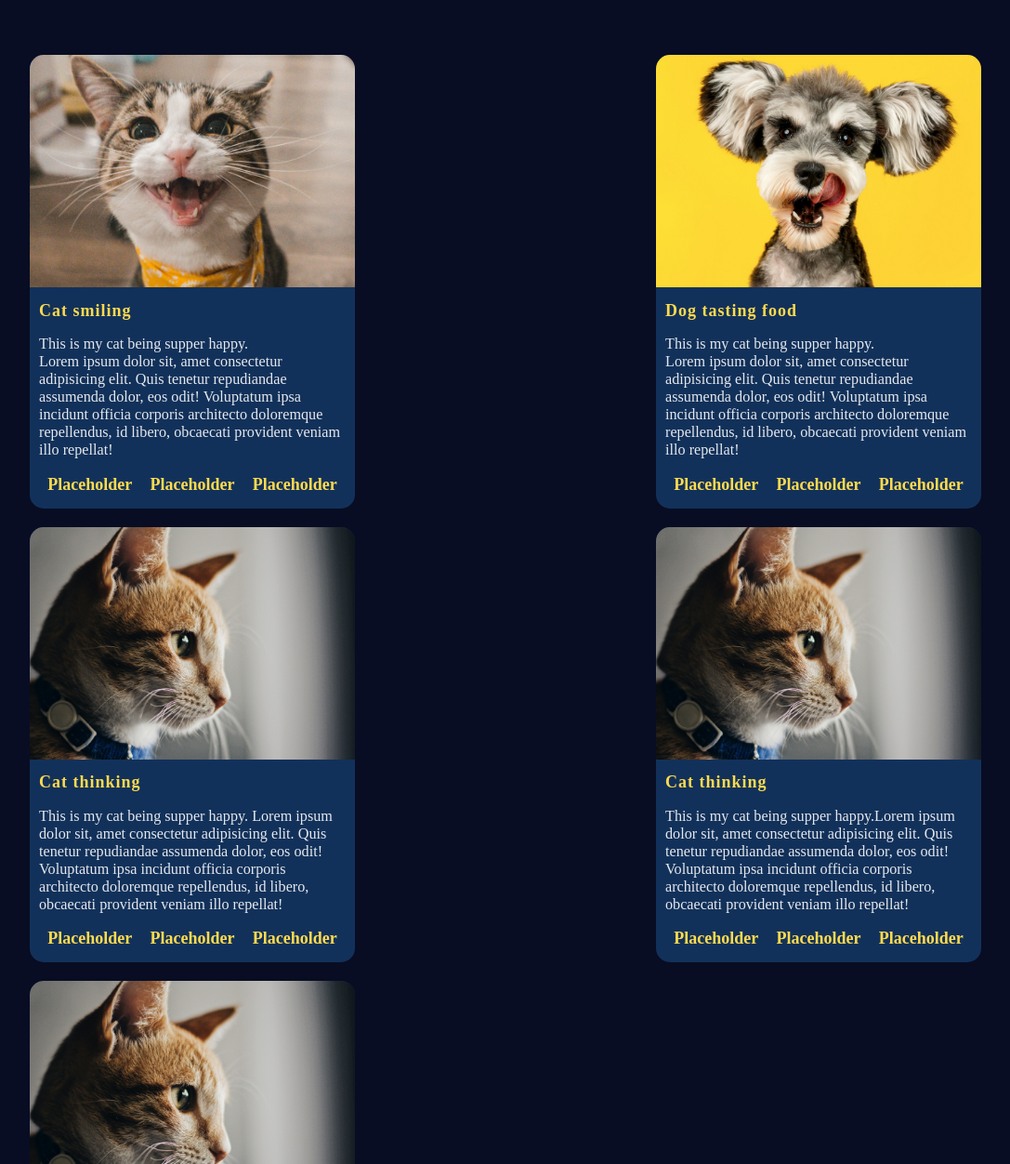
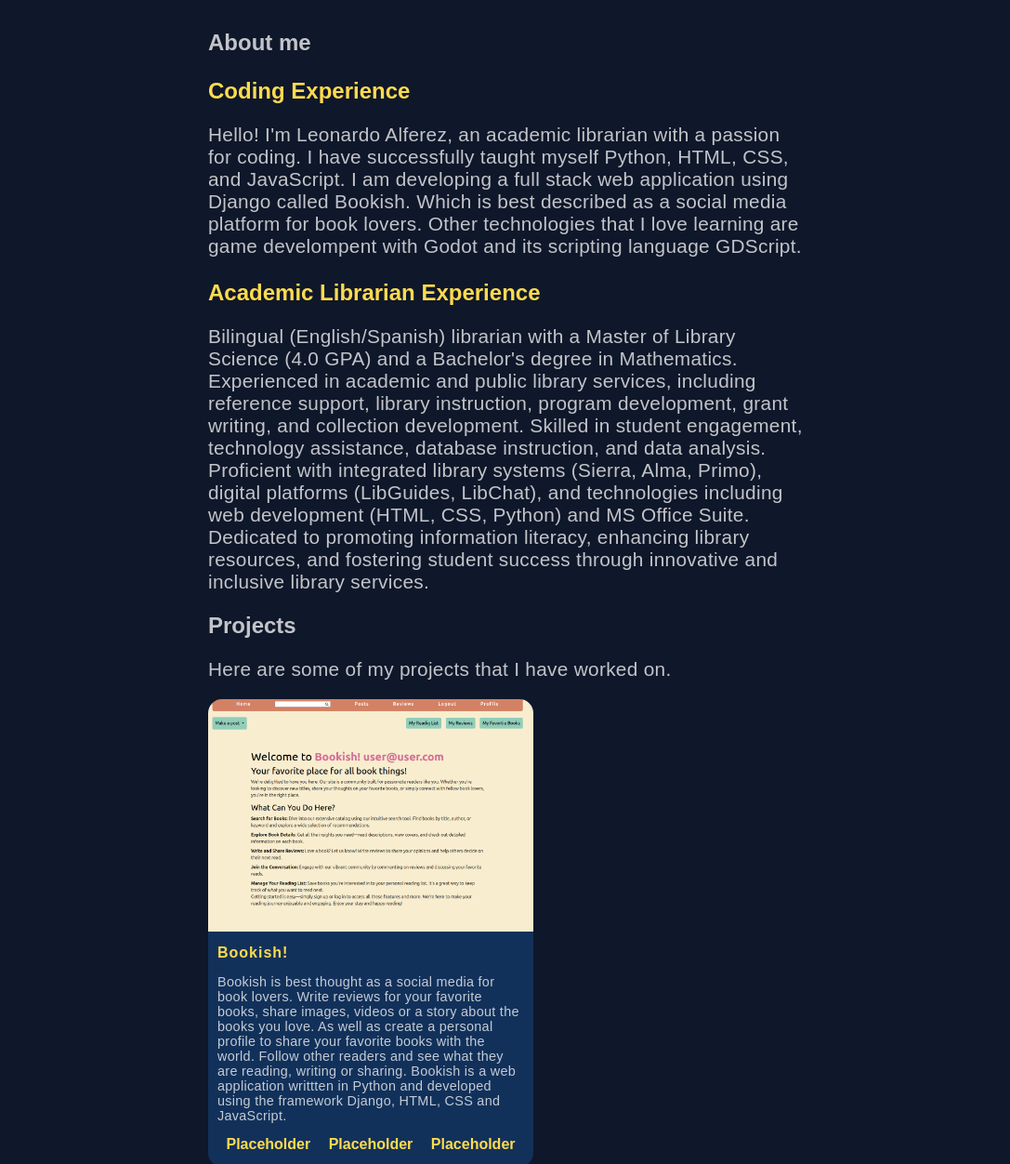
Before and after one commit to LimitsAtInfinity01/leo_alferez_portfolio, an Eleventy site: page src/index.html in a window 1280 px wide. Shown: the part 214-1466 px from the top of the page at 93% size, without its empty margins (96-1183 px from the left). Built offline with nearby package versions, Linux system fonts and the light colour scheme; Eleventy itself is replaced by a stand-in of ours; files that its build step writes are made by us from their sources; a web font is replaced by a local one.

Commit message:
worked on About section

```diff
--- a/src/_includes/layout.njk
+++ b/src/_includes/layout.njk
@@ -4,6 +4,9 @@
     <meta charset="UTF-8">
     <meta name="viewport" content="width=device-width, initial-scale=1.0">
     <link rel="stylesheet" href="/styles/layout.css">
+    <link rel="preconnect" href="https://rsms.me/">
+    <link rel="stylesheet" href="https://rsms.me/inter/inter.css">
+
     <title>{{ Home }}</title>
 </head>
 <body>
--- a/src/index.html
+++ b/src/index.html
@@ -3,20 +3,50 @@ title: Home
 layout: layout.njk
 ---
 
+<main class="main-container">
+
         <h1 class="title container">Welcome</h1>
+        <div class="About-me">
+            <div class="about-me-image"></div>
+            <div class="about-me-text">
+                <h2>About me</h2>
+                <div>
+                    <h3 class="">Coding Experience</h3>
+                    <p>
+                        Hello! I'm Leonardo Alferez, an academic librarian with a passion for coding. I have successfully taught myself Python, HTML, CSS, and JavaScript.
+                        I am developing a full stack web application using Django called <span>Bookish</span>. Which is best described as a social media platform for book lovers.
+                        Other technologies that I love learning are game develompent with Godot and its scripting language GDScript.
+                    </p>
+                    <h3>Academic Librarian Experience</h3>
+                    <p>
+                        Bilingual (English/Spanish) librarian with a Master of Library Science (4.0 GPA) and a Bachelor's degree in Mathematics.
+                        Experienced in academic and public library services, including reference support, library instruction, program
+                        development, grant writing, and collection development. Skilled in student engagement, technology assistance, database
+                        instruction, and data analysis. Proficient with integrated library systems (Sierra, Alma, Primo), digital platforms (LibGuides,
+                        LibChat), and technologies including web development (HTML, CSS, Python) and MS Office Suite. Dedicated to promoting
+                        information literacy, enhancing library resources, and fostering student success through innovative and inclusive library
+                        services.
+                    </p>
+                </div>
+                <a href=""></a>
+        </div>
 
+
+       <div class="projects">
+            <h2>Projects</h2>
+            <p>Here are some of my projects that I have worked on.</p>
         <div class="container cards">
-
             <div class="card">
-        <div class="card-image_kitty card-image-settings"></div>
+                <div class="card-image-bookish card-image-settings"></div>
                 <div class="card-description">
                     <div>
-                <h2 class="card-title">Cat smiling</h2>
+                        <h2 class="card-title">Bookish!</h2>
                         <span class="mini-icon"></span>
                     </div>
-
-            <p>This is my cat being supper happy. <br> Lorem ipsum dolor sit, amet consectetur adipisicing elit. Quis tenetur repudiandae assumenda dolor, eos odit! Voluptatum ipsa incidunt officia corporis architecto doloremque repellendus, id libero, obcaecati provident veniam illo repellat!</p>
-
+                    <p>Bookish is best thought as a social media for book lovers. Write reviews for your favorite books, share images, videos or a story about the books you love.
+                        As well as create a personal profile to share your favorite books with the world. Follow other readers and see what they are reading, writing or sharing.
+                        Bookish is a web application writtten in Python and developed using the framework Django, HTML, CSS and JavaScript.
+                    </p>
                     <div class="card-link-footer">
                         <a href="https://github.com/LimitsAtInfinity01" class="card-link">Placeholder</a>
                         <a href="https://github.com/LimitsAtInfinity01" class="card-link">Placeholder</a>
@@ -24,79 +54,8 @@ layout: layout.njk
                     </div>
                 </div>
             </div>
-
-
-    <div class="card">
-        <div class="card-image-doggy card-image-settings"></div>
-        <div class="card-description">
-            <div>
-                <h2 class="card-title">Dog tasting food</h2>
-                <span class="mini-icon"></span>
-            </div>
-
-            <p>This is my cat being supper happy. <br> Lorem ipsum dolor sit, amet consectetur adipisicing elit. Quis tenetur repudiandae assumenda dolor, eos odit! Voluptatum ipsa incidunt officia corporis architecto doloremque repellendus, id libero, obcaecati provident veniam illo repellat!</p>
-
-            <div class="card-link-footer">
-                <a href="https://github.com/LimitsAtInfinity01" class="card-link">Placeholder</a>
-                <a href="https://github.com/LimitsAtInfinity01" class="card-link">Placeholder</a>
-                <a href="https://github.com/LimitsAtInfinity01" class="card-link">Placeholder</a>
-            </div>
         </div>
        </div>
 
 
-    <div class="card">
-         <div class="card-image-cat card-image-settings"></div>
-        <div class="card-description">
-            <div>
-                <h2 class="card-title">Cat thinking</h2>
-                <span class="mini-icon"></span>
-            </div>
-
-            <p>This is my cat being supper happy. Lorem ipsum dolor sit, amet consectetur adipisicing elit. Quis tenetur repudiandae assumenda dolor, eos odit! Voluptatum ipsa incidunt officia corporis architecto doloremque repellendus, id libero, obcaecati provident veniam illo repellat!</p>
-
-            <div class="card-link-footer">
-                <a href="https://github.com/LimitsAtInfinity01" class="card-link">Placeholder</a>
-                <a href="https://github.com/LimitsAtInfinity01" class="card-link">Placeholder</a>
-                <a href="https://github.com/LimitsAtInfinity01" class="card-link">Placeholder</a>
-            </div>
-        </div>
-    </div>
-
-    <div class="card">
-         <div class="card-image-cat card-image-settings"></div>
-        <div class="card-description">
-            <div>
-                <h2 class="card-title">Cat thinking</h2>
-                <span class="mini-icon"></span>
-            </div>
-
-            <p>This is my cat being supper happy.Lorem ipsum dolor sit, amet consectetur adipisicing elit. Quis tenetur repudiandae assumenda dolor, eos odit! Voluptatum ipsa incidunt officia corporis architecto doloremque repellendus, id libero, obcaecati provident veniam illo repellat!</p>
-
-            <div class="card-link-footer">
-                <a href="https://github.com/LimitsAtInfinity01" class="card-link">Placeholder</a>
-                <a href="https://github.com/LimitsAtInfinity01" class="card-link">Placeholder</a>
-                <a href="https://github.com/LimitsAtInfinity01" class="card-link">Placeholder</a>
-            </div>
-        </div>
-    </div>
-
-    <div class="card">
-         <div class="card-image-cat card-image-settings"></div>
-        <div class="card-description">
-            <div>
-                <h2 class="card-title">Cat thinking</h2>
-                <span class="mini-icon"></span>
-            </div>
-
-            <p>This is my cat being supper happy. <br> Lorem ipsum dolor sit, amet consectetur adipisicing elit. Quis tenetur repudiandae assumenda dolor, eos odit! Voluptatum ipsa incidunt officia corporis architecto doloremque repellendus, id libero, obcaecati provident veniam illo repellat!</p>
-
-            <div class="card-link-footer">
-                <a href="https://github.com/LimitsAtInfinity01" class="card-link">Placeholder</a>
-                <a href="https://github.com/LimitsAtInfinity01" class="card-link">Placeholder</a>
-                <a href="https://github.com/LimitsAtInfinity01" class="card-link">Placeholder</a>
-            </div>
-        </div>
-    </div>
-
-</div>
+</main>
--- a/src/styles/card_style.css
+++ b/src/styles/card_style.css
@@ -15,7 +15,11 @@
     box-shadow: 0 0 12px 2px #00a3d5;
 }
 
-.card-image_kitty {
+.card-image-bookish {
+    background-image: url(/assets/bookish.png);
+}
+
+.card-image-kitty {
     background-image: url(/assets/kitty.jpg);
 }
 
--- a/src/styles/core_style.css
+++ b/src/styles/core_style.css
@@ -6,20 +6,32 @@
     --nav-text-color: #2dd9fe;
     --neon-blue-glow: #00a3d5;
 
-
     /* --body-background: #050816; */
-    --body-background: #080d23;
+    --body-background: rgb(15 23 42);
     --card-background: #12315a;
     --element-background: #2dd9fe;
 
     --text-primary-color: #ffdb4e;
     --txt-secundary-color: #030941;
-    --txt-general-p-color: #ffffffe3;
+    --txt-general-p-color: rgba(255, 255, 255, 0.75); /* white with 75% opacity */
+
+    --txt-general-p-size: 1.3rem;
+    --h3-subtitle-size: 1.5rem;
 
     --nav-height: 75px;
     --nav-clearence: 50px
 
+
+
+    font-family: Inter, sans-serif;
+    font-feature-settings: 'liga' 1, 'calt' 1; /* fix for Chrome */
 }
+
+@supports (font-variation-settings: normal) {
+    :root {
+            font-family: 'InterVariable', sans-serif;
+        }
+    }
 
 * {
     box-sizing: border-box;
@@ -27,9 +39,24 @@
 
 body {
     background-color: var(--body-background);
-    padding-top: var(--nav-height);
+    font-family: inherit; /* uses :root's font-family */
+
 }
 
-html {
-    font-size: 18px;
+.main-container {
+    width: 50vw;
+    margin-left: auto;
+    margin-right: auto;
+    padding-top: var(--nav-clearence);
+    color: var(--txt-general-p-color);
 }
+
+.about-me-text div h3 {
+    color: var(--text-primary-color);
+    font-size: var(--h3-subtitle-size);
+    margin-bottom: 0.5rem;
+}
+
+h1 {
+    margin-bottom: 5rem;
+}
--- a/src/styles/layout.css
+++ b/src/styles/layout.css
@@ -1,31 +1,23 @@
 @import url('./core_style.css');
 @import url('./card_style.css');
 
+body {
+    font-family: inherit; /* uses :root's font-family */
+}
 
-.container {
-    max-width: 1024px;
+.navbar {
+    background-color: var(--body-background);
+    display: flex;
+    justify-content: space-between;
+    align-items: center;
+    width: 50vw;
     margin-left: auto;
     margin-right: auto;
-    padding-top: var(--nav-clearence);
-}
 
-
-.navbar {
-    font-family: poppins;
-    display: flex;
-    align-items: center;
-    justify-content: center;
-    height: var(--nav-height);
-    background-color: var(--body-background);
-    position: fixed;
-    top: 0;
-    width: 100%;
-    left: 0;
-    gap: 14rem;
 }
 
 .navbar-items {
-    display: inline-flex;
+    display: flex;
     justify-content: space-evenly;
     gap: 1rem;
     list-style-type: none;
@@ -61,3 +53,8 @@
 .sample-text {
     color: var(--txt-general-p-color);
 }
+
+p {
+    font-size: var(--txt-general-p-size);
+    letter-spacing: 0.3px;
+}
```
Also changed, not shown: src/assets/bookish.png (added), 6 other files. Lines whose indentation alone changed are shown as unchanged.
